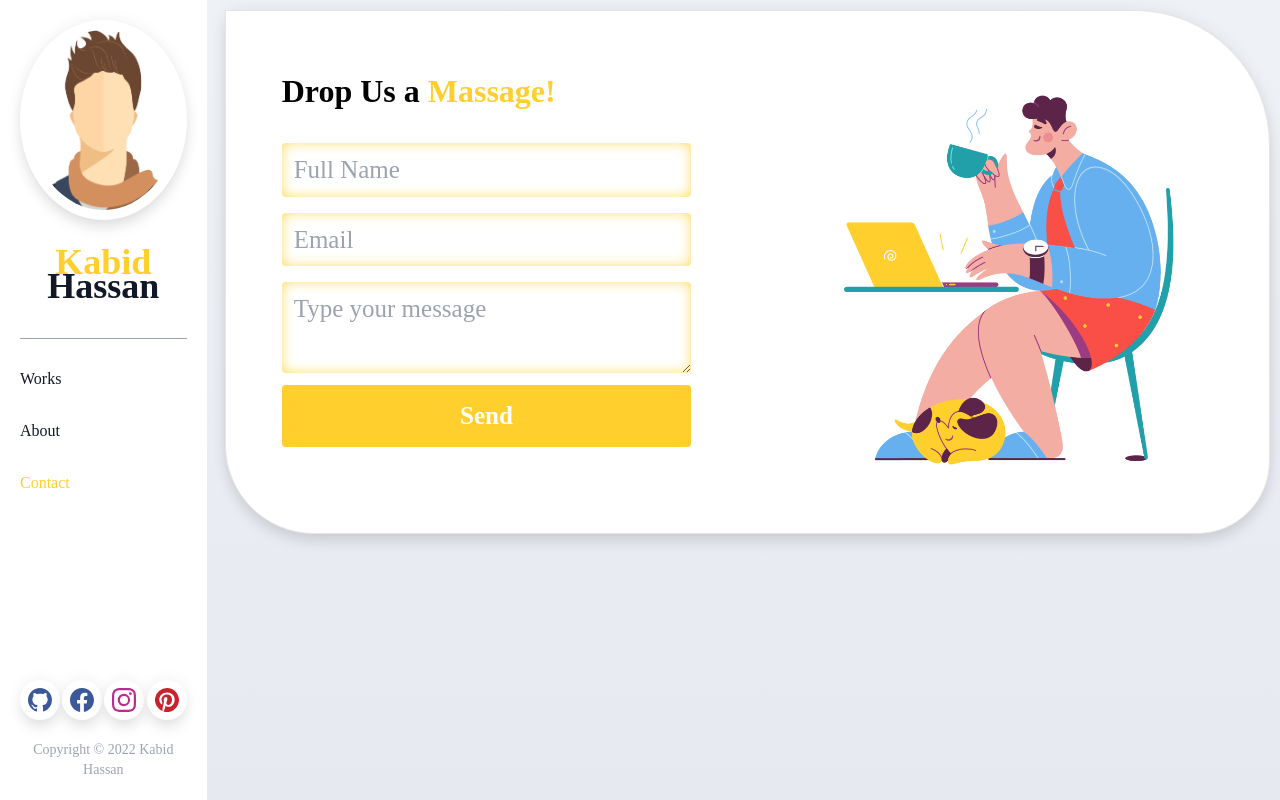
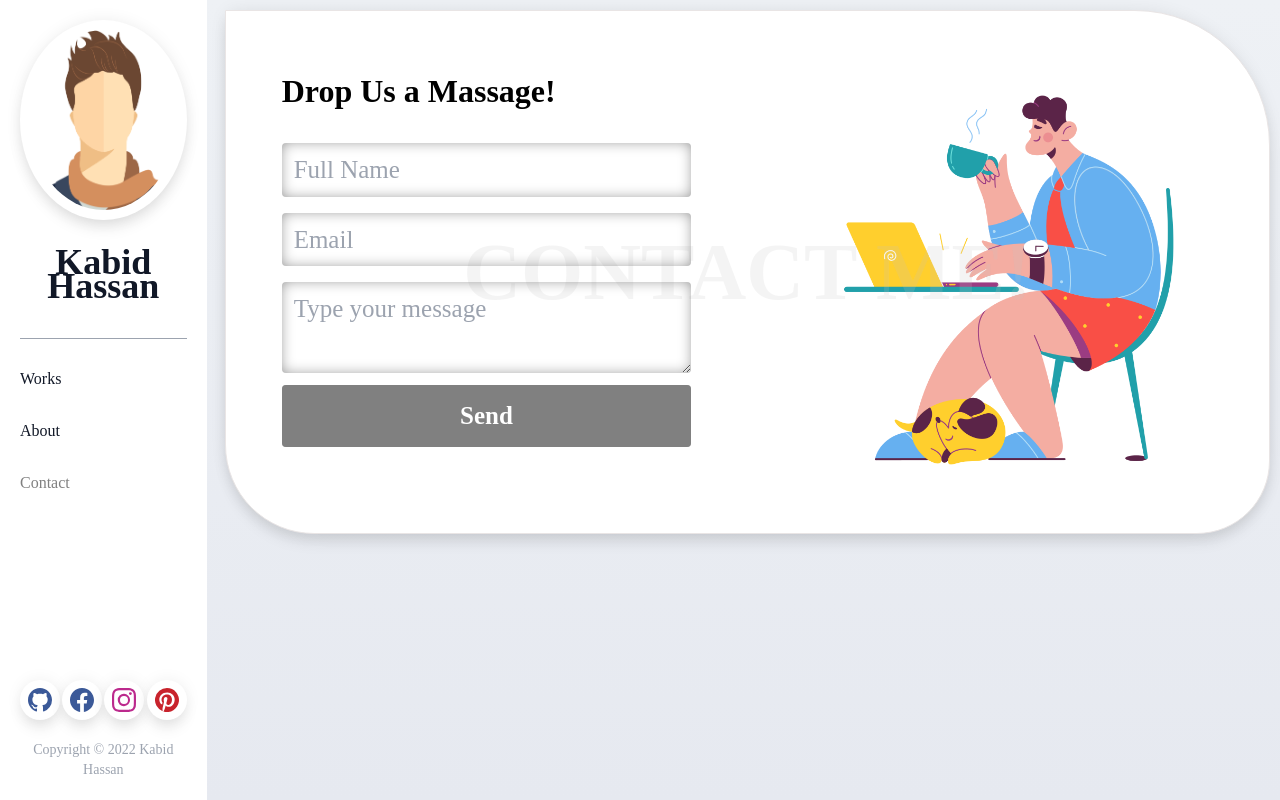
Before and after one commit to adilrion/Kabid-Vai, a React (Create React App) app: page /v-english/contact in a window 1280 px wide. Built offline with nearby package versions, Linux system fonts and the light colour scheme.

Commit message:
contact page design

```diff
--- a/src/Components/Home/Contact/Contact.css
+++ b/src/Components/Home/Contact/Contact.css
@@ -10,8 +10,19 @@
 }
 
 .c-shadow {
-  box-shadow: inset 0px 0px 15px -3px #ffcf2d;
+  box-shadow: inset 0px 0px 15px -3px #808080;
   font-family: "Redressed", cursive;
   font-size: 25px;
   font-style: normal;
 }
+.c-header {
+  position: absolute;
+  width: 100%;
+  height: 100%;
+  display: flex;
+  align-items: center;
+  justify-content: center;
+  align-content: center;
+  font-size: 40px;
+  color: #c6c6c62f;
+}
--- a/src/Components/Home/Contact/Contact.js
+++ b/src/Components/Home/Contact/Contact.js
@@ -4,22 +4,22 @@ import "./Contact.css";
 
 const Contact = () => {
   return (
-    <section>
-      {/*  <nav className="flex justify-center ">
+    <section className="relative">
+      <nav className="c-header z-40">
         <h1 className="">
-          <span className="text-[#fbb300] ">Contact!</span> Me
+          <span className=" uppercase">Contact Me!</span>
         </h1>
-      </nav> */}
-      <div>
-        <div className="grid grid-cols-2 c-contact">
+      </nav>
+      <div className="">
+        <div className="grid grid-cols-2 c-contact z-50">
           <div className="col-span-1 p-8">
             <div class="p-6 flex flex-col justify-center">
               <div className="mb-5">
                 <h1>
-                  Drop Us a <span className="text-[#FFCF2D]">Massage!</span>
+                  Drop Us a <span className="">Massage!</span>
                 </h1>
               </div>
-              <form>
+              <form className="z-50 bg-transparent">
                 <div class="flex flex-col">
                   <label for="name" class="hidden">
                     Full Name
@@ -29,7 +29,7 @@ const Contact = () => {
                     name="name"
                     id="name"
                     placeholder="Full Name"
-                    class="w-100 mt-2 py-2 px-3 rounded bg-white   c-shadow min-h-full text-gray-800 focus:outline-none"
+                    class="w-100 mt-2 py-2 px-3 rounded    c-shadow min-h-full text-gray-800 focus:outline-none bg-transparent"
                   />
                 </div>
 
@@ -42,7 +42,7 @@ const Contact = () => {
                     name="email"
                     id="email"
                     placeholder="Email"
-                    class="w-100 mt-2 py-2 px-3 rounded bg-white   c-shadow min-h-full text-gray-800 focus:outline-none"
+                    class="w-100 mt-2 py-2 px-3 rounded    c-shadow min-h-full text-gray-800 focus:outline-none bg-transparent"
                   />
                 </div>
 
@@ -55,13 +55,13 @@ const Contact = () => {
                     name="tel"
                     id="tel"
                     placeholder="Type your message"
-                    class="w-100 mt-2 py-2 px-3 min-h-[200px] rounded bg-white   c-shadow min-h-full text-gray-800 focus:outline-none"
+                    class="w-100 mt-2 py-2 px-3 min-h-[200px] rounded    c-shadow min-h-full text-gray-800 focus:outline-none bg-transparent"
                   />
                 </div>
 
                 <button
                   type="submit"
-                  class="w-full c-shadow  bg-[#FFCF2D] text-white font-bold py-3 px-6 rounded mt-3 hover:bg-[#fec91a] transition ease-in-out duration-300"
+                  class="w-full c-shadow  bg-[#808080] text-white font-bold py-3 px-6 rounded mt-3 hover:bg-[#5a5a5a]  transition ease-in-out duration-300"
                 >
                   Send
                 </button>
--- a/src/Components/Home/Works/Works.css
+++ b/src/Components/Home/Works/Works.css
@@ -23,7 +23,7 @@
 
 .fa-search {
   font-size: 24px;
-  color: #ffcf2d;
+  color: #808080;
 }
 
 .search-input {
--- a/src/Components/Shared/Navigation/Navigation.js
+++ b/src/Components/Shared/Navigation/Navigation.js
@@ -1,12 +1,12 @@
 import React, { useState } from "react";
+import { BsFacebook, BsGithub, BsInstagram, BsPinterest } from "react-icons/bs";
 import { Link, NavLink, Outlet, Route, Routes } from "react-router-dom";
+import About from "../../Home/About/About";
+import Contact from "../../Home/Contact/Contact";
 import "../../Home/Version/Version.css";
+import Works from "../../Home/Works/Works";
+import man from "../../Shared/Images/man.png";
 import "./Navigation.css";
-import { BsFacebook, BsInstagram, BsPinterest, BsGithub } from "react-icons/bs";
-import man from "../../Shared/Images/man.png";
-import Works from "../../Home/Works/Works";
-import Contact from "../../Home/Contact/Contact";
-import About from "../../Home/About/About";
 const Navigation = () => {
   const [show, setShow] = useState(false);
 
@@ -112,7 +112,7 @@ const Navigation = () => {
                 to="/home"
                 className="leading-6 text-4xl font-semibold text-gray-900 text-center py-5"
               >
-                <span className="text-[#FFCF2D]">Kabid</span> Hassan
+                <span className="">Kabid</span> Hassan
               </Link>
             </div>
 
@@ -120,7 +120,7 @@ const Navigation = () => {
               <NavLink
                 style={({ isActive }) => {
                   return {
-                    color: isActive ? "#FFCF2D" : "",
+                    color: isActive ? "#808080" : "",
                   };
                 }}
                 to="works"
@@ -131,7 +131,7 @@ const Navigation = () => {
               <NavLink
                 style={({ isActive }) => {
                   return {
-                    color: isActive ? "#FFCF2D" : "",
+                    color: isActive ? "#808080" : "",
                   };
                 }}
                 to="about"
@@ -142,7 +142,7 @@ const Navigation = () => {
               <NavLink
                 style={({ isActive }) => {
                   return {
-                    color: isActive ? "#FFCF2D" : "",
+                    color: isActive ? "#808080" : "",
                   };
                 }}
                 to="contact"
```
